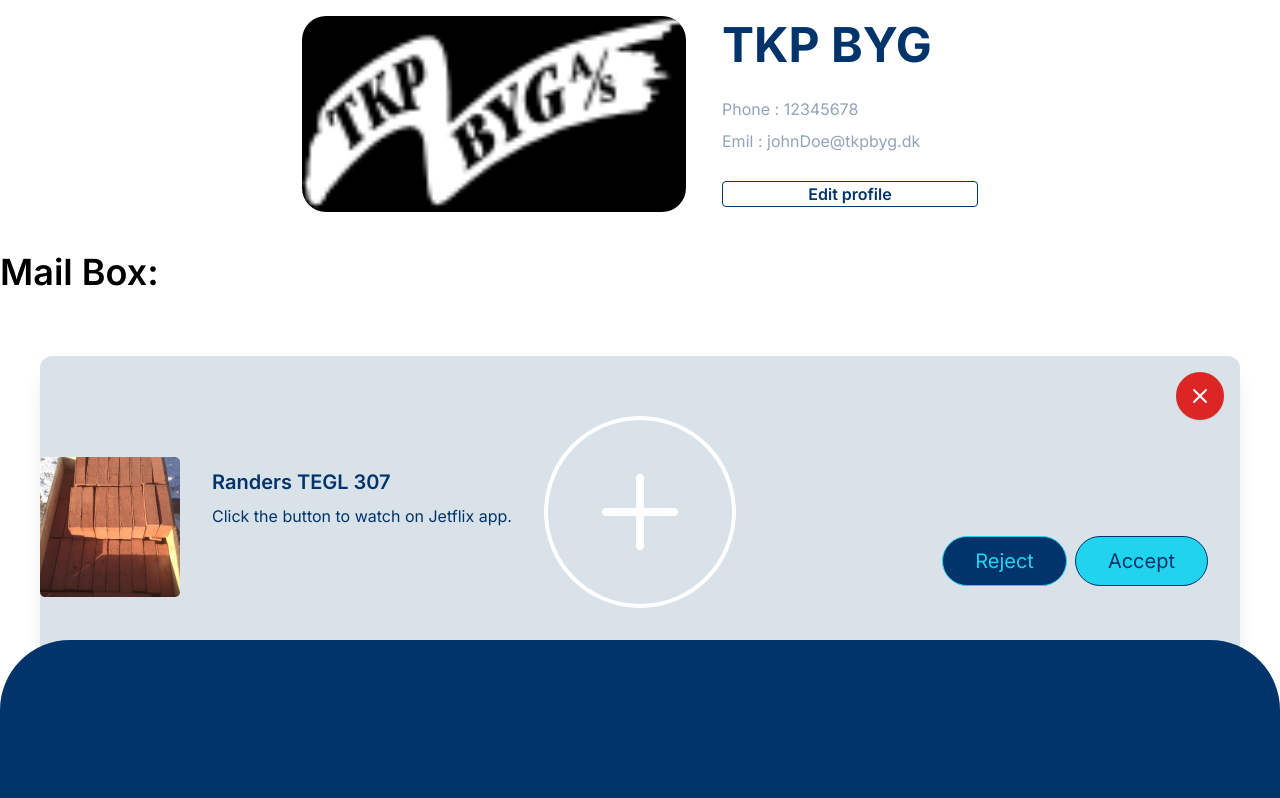
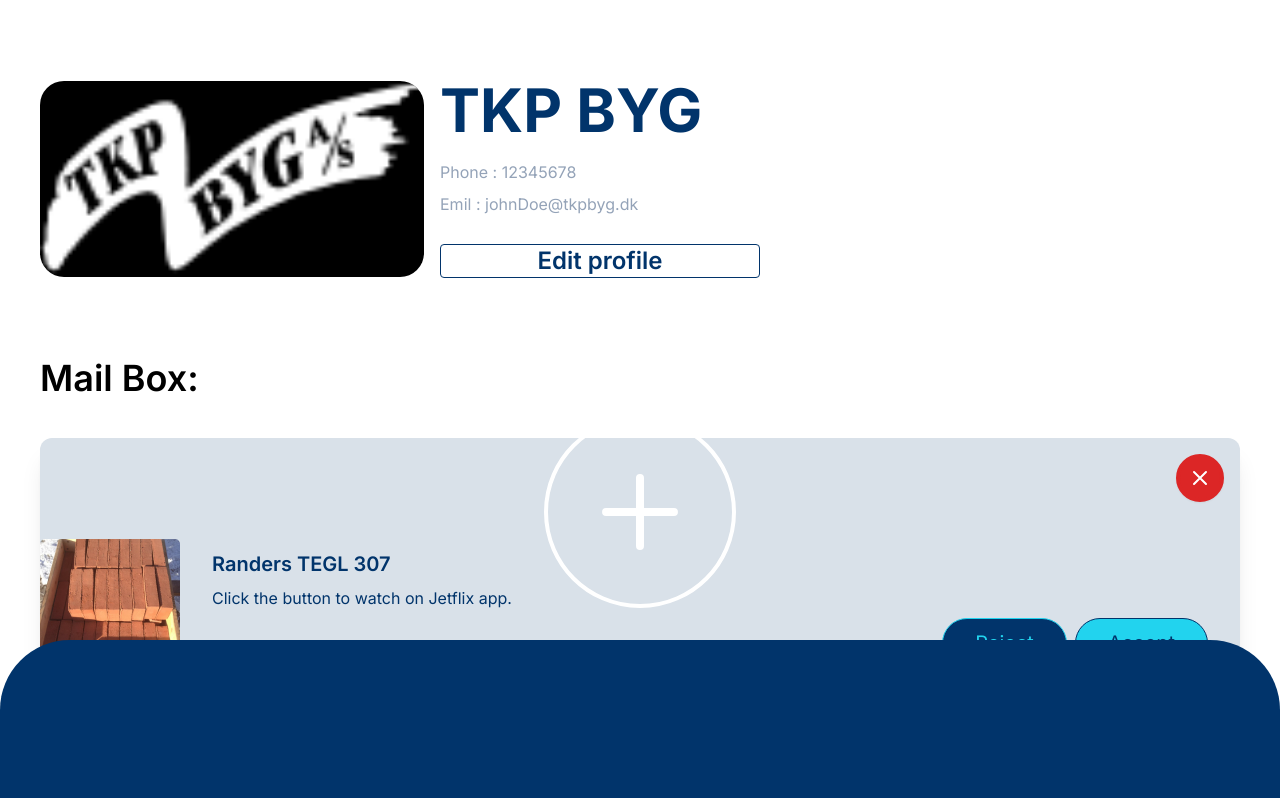
Before and after one commit to storgaard98/TooWoodToGo, a Next.js app in the folder nextjs-frontend/: page /home in a window 1280 px wide. Shown: the top 798 px of the page. Built offline with nearby package versions, Linux system fonts and the light colour scheme.

Commit message:
Update profile picture size and edit button width

```diff
--- a/nextjs-frontend/app/globals.css
+++ b/nextjs-frontend/app/globals.css
@@ -31,3 +31,12 @@
     text-wrap: balance;
   }
 }
+
+.hero-content1 {
+  z-index: 0;
+    display: flex;
+    align-items: center;
+    justify-content: start;
+    gap: 1rem/* 16px */;
+    width: 100%;
+}
--- a/nextjs-frontend/app/home/components/profile.tsx
+++ b/nextjs-frontend/app/home/components/profile.tsx
@@ -11,29 +11,27 @@
 
 const profile = (props: ProfileProps) => {
   return (
-    <div className="hero">
-      <div className="hero-content flex-col lg:flex-row">
+    <div className="pl-10">
+      <div className="hero-content1 flex-col lg:flex-row">
         <div className="bg-black overflow-hidden rounded-3xl">
           <Image
             src="/image.png"
             alt={`Profile Picture of ${props.profileName}`}
-            className="max-w-sm shadow-2xl "
-            width={400}
-            height={400}
+            className="max-w-sm shadow-4xl "
+            width={800}
+            height={800}
           />
         </div>
-        <div className=" text-black ml-5">
-          {" "}
-          {/* Added ml-4 for left margin */}
-          <h1 className="text-5xl font-bold text-stark-blue">
+        <div className=" text-black pr-10">
+          <h1 className="text-6xl font-bold text-stark-blue">
             {props.profileName}
           </h1>
-          <div className="py-3"></div>
+          <div className="py-2"></div>
           <div className="flex flex-col">
             <p className="py-1 text-slate-400">Phone : {props.phone}</p>
             <p className="py-1 text-slate-400">Emil : {props.email}</p>
             <div className="py-3"></div>
-            <button className="bg-transparent hover:bg-stark-blue text-stark-blue font-semibold hover:text-white py-  px-4 border border-stark-blue hover:border-transparent rounded w-64">
+            <button className="text-2xl bg-transparent hover:bg-stark-blue text-stark-blue font-semibold hover:text-white py-  px-4 border border-stark-blue hover:border-transparent rounded w-80">
               Edit profile
             </button>
           </div>
--- a/nextjs-frontend/app/home/page.tsx
+++ b/nextjs-frontend/app/home/page.tsx
@@ -17,14 +17,14 @@
   };
 
   return (
-    <div className="h-screen w-screen flex flex-col bg-white relative z-0">
+    <div className="h-screen w-screen flex flex-col bg-white relative z-0 py-20">
       <Profile
         pathToProfile={"https://tkpbyg.dk/media/leyd4fqj/white_logo.png"}
         profileName={"TKP BYG"}
         phone={"12345678"}
         email={"johnDoe@tkpbyg.dk"}
       />
-      <h2 className="text-black font-semibold card-title text-4xl py-6">
+      <h2 className="text-black font-semibold card-title text-4xl pt-20 pl-10">
         Mail Box:{" "}
       </h2>
       {!isExpanded && (
```
Lines whose indentation alone changed are shown as unchanged.
